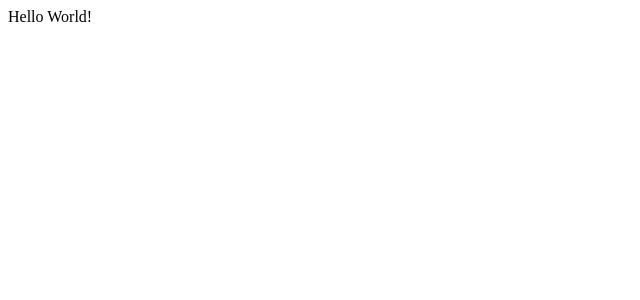
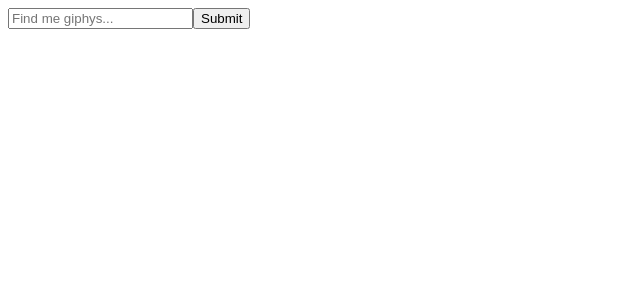
Before and after one commit to arandajm/giphy-master, a React app: page / in a window 1280 px wide. Shown: the top 300 px of the page, without its empty margins (0-640 px from the left). Built offline with nearby package versions, Linux system fonts and the light colour scheme.

Commit message:
Creating Search Form Component and showing in console the search term text

```diff
--- a/components/App.js
+++ b/components/App.js
@@ -1,3 +1,8 @@
 import React from "react";
+import SearchForm from "./SearchForm/SearchForm";
 
-export default () => <div>Hello World!</div>;
+export default () => (
+  <div>
+    <SearchForm onSearchSubmitted={term => console.log(term)} />
+  </div>
+);
--- /dev/null
+++ b/components/SearchForm/SearchForm.js
@@ -0,0 +1,33 @@
+import React, { Component } from "react";
+import PropTypes from "prop-types";
+
+export class SearchForm extends Component {
+  constructor(props) {
+    super(props);
+    this.inputRef = null;
+  }
+
+  handleSubmit(e) {
+    e.preventDefault();
+    this.props.onSearchSubmitted(this.inputRef.value);
+  }
+
+  render() {
+    return (
+      <form onSubmit={e => this.handleSubmit(e)}>
+        <input
+          type="text"
+          placeholder="Find me giphys..."
+          ref={e => {
+            this.inputRef = e;
+          }}
+        />
+        <input type="submit" />
+      </form>
+    );
+  }
+}
+
+SearchForm.propTypes = { onSearchSubmitted: PropTypes.func.isRequired };
+
+export default SearchForm;
```
